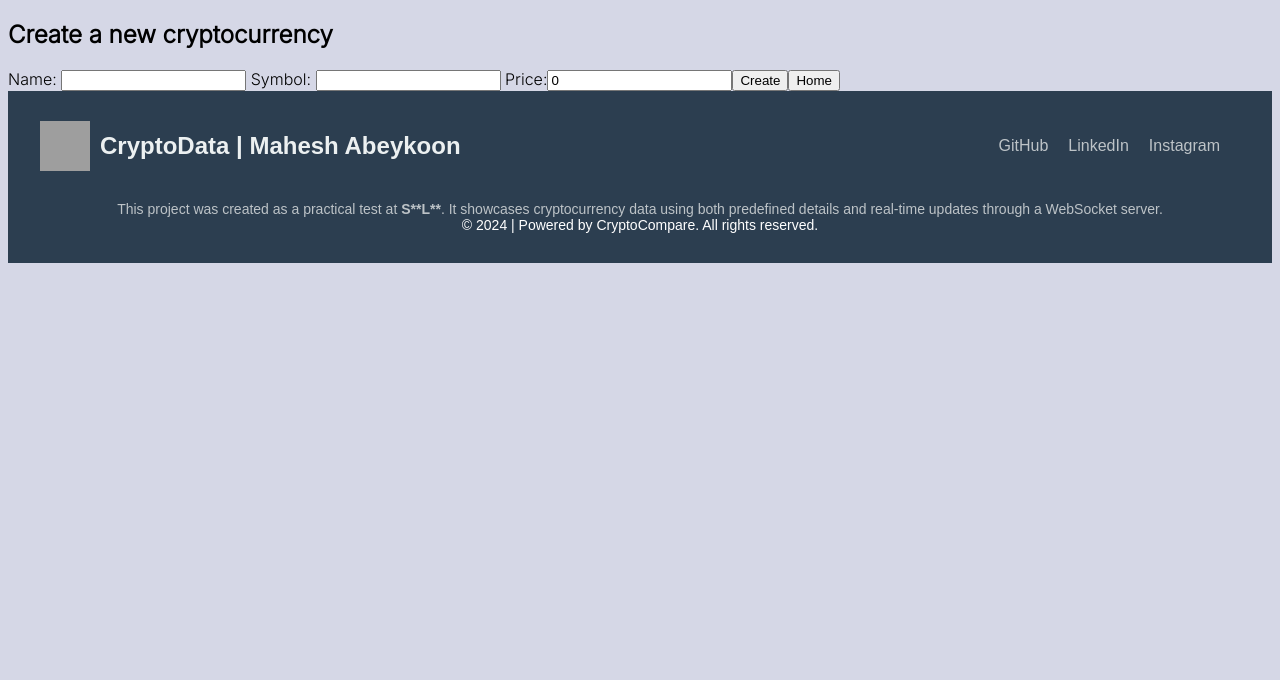
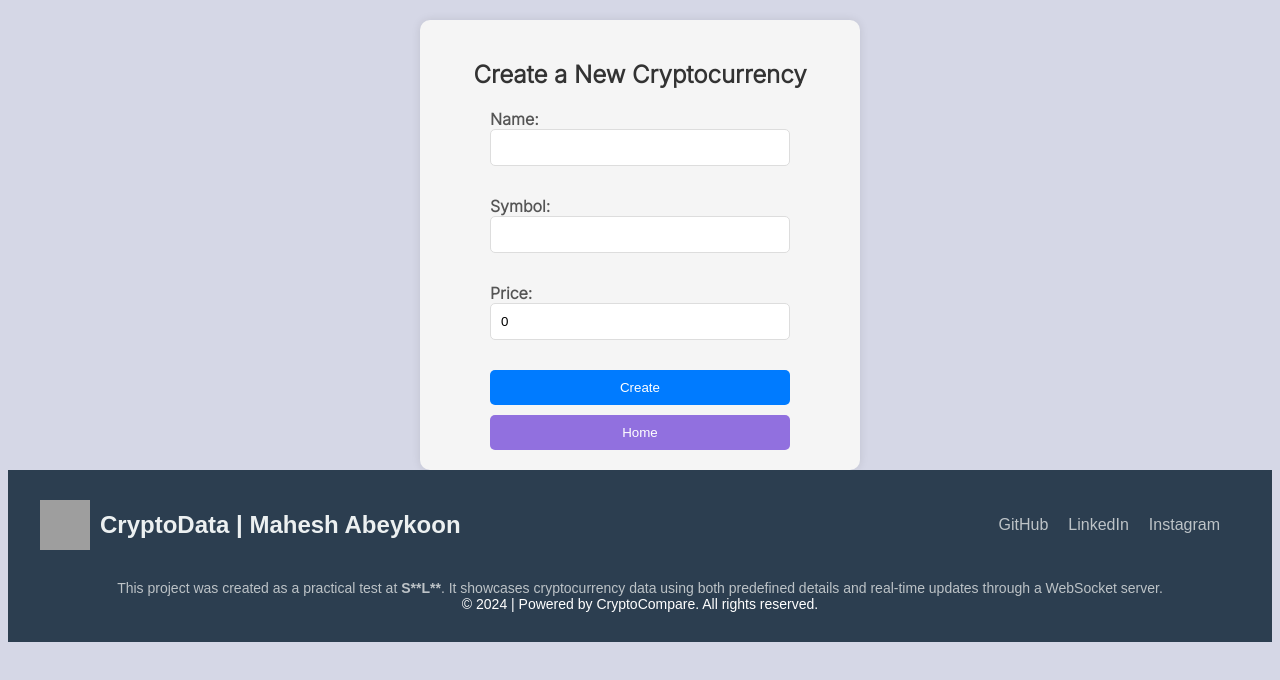
Before and after one commit to Mahesh-Abeykoon/cryptocurrency-price-tracking-api, a React (Create React App) app in the folder frontend/: page /create-crypto in a window 1280 px wide. Shown: the top 680 px of the page. Built offline with nearby package versions, Linux system fonts and the light colour scheme; grey boxes are pictures that could not be loaded.

Commit message:
Add styles

```diff
--- a/frontend/src/components/Crypto/CryptoForm.jsx
+++ b/frontend/src/components/Crypto/CryptoForm.jsx
@@ -1,6 +1,9 @@
+// CryptoForm.jsx
+
 import React, { useState } from 'react';
 import { useNavigate } from 'react-router-dom';
 import api from './api';
+import "../styles/CryptoForm.scss";
 
 const CryptoForm = () => {
   const [formData, setFormData] = useState({
@@ -28,19 +31,24 @@ const CryptoForm = () => {
   };
 
   return (
-    <div>
-      <h2>Create a new cryptocurrency</h2>
-      <form onSubmit={handleSubmit}>
-        <label> Name: </label>
-        <input type="text" name="name" value={formData.name} onChange={handleChange} required />
-        <label> Symbol: </label>
-        <input type="text" name="symbol" value={formData.symbol} onChange={handleChange} required />
-        <label> Price:</label>
-        <input type="number" name="price" value={formData.price} onChange={handleChange} required />
-        <button type="submit">Create</button>
-        <button onClick={() => navigate('/')}>Home</button>
+    <div className="crypto-form-container">
+      <h2>Create a New Cryptocurrency</h2>
+      <form onSubmit={handleSubmit} className="crypto-form">
+        <div className="form-group">
+          <label htmlFor="name">Name:</label>
+          <input type="text" name="name" value={formData.name} onChange={handleChange} required />
+        </div>
+        <div className="form-group">
+          <label htmlFor="symbol">Symbol:</label>
+          <input type="text" name="symbol" value={formData.symbol} onChange={handleChange} required />
+        </div>
+        <div className="form-group">
+          <label htmlFor="price">Price:</label>
+          <input type="number" name="price" value={formData.price} onChange={handleChange} required />
+        </div>
+        <button type="submit" className="create-btn">Create</button>
+        <button onClick={() => navigate('/')} className="home-btn">Home</button>
       </form>
-
     </div>
   );
 };
--- /dev/null
+++ b/frontend/src/components/styles/CryptoForm.scss
@@ -0,0 +1,96 @@
+form {
+  display: flex;
+  flex-direction: column;
+  max-width: 300px;
+  margin: 0 auto;
+
+  label {
+    margin-bottom: 8px;
+  }
+
+  input {
+    padding: 8px;
+    margin-bottom: 16px;
+    border: 1px solid #ccc;
+    border-radius: 4px;
+    box-sizing: border-box;
+    width: 100%;
+  }
+
+  button {
+    background-color: #007bff;
+    color: #fff;
+    padding: 10px 15px;
+    border: none;
+    border-radius: 5px;
+    cursor: pointer;
+    transition: background-color 0.3s;
+
+    &:hover {
+      background-color: #0056b3;
+    }
+  }
+}
+
+.crypto-form-container {
+  max-width: 400px;
+  margin: 0 auto;
+  padding: 20px;
+  background-color: #f5f5f5;
+  border-radius: 10px;
+  box-shadow: 0 0 10px rgba(0, 0, 0, 0.1);
+
+  h2 {
+    color: #333;
+    text-align: center;
+    margin-bottom: 20px;
+  }
+
+  .crypto-form {
+    display: flex;
+    flex-direction: column;
+
+    .form-group {
+      margin-bottom: 15px;
+
+      label {
+        font-weight: bold;
+        margin-bottom: 5px;
+        color: #555;
+      }
+
+      input {
+        width: 100%;
+        padding: 10px;
+        border: 1px solid #ddd;
+        border-radius: 5px;
+      }
+    }
+
+    .create-btn,
+    .home-btn {
+      background-color: #007bff;
+      color: #fff;
+      padding: 10px 15px;
+      border: none;
+      border-radius: 5px;
+      cursor: pointer;
+      transition: background-color 0.3s;
+
+      &:hover {
+        background-color: #0056b3;
+      }
+
+      &.home-btn {
+        margin-top: 10px;
+        background-color: #9170df;
+
+        &:hover {
+          background-color: #3d1086;
+
+        }
+      }
+
+    }
+  }
+}
```
